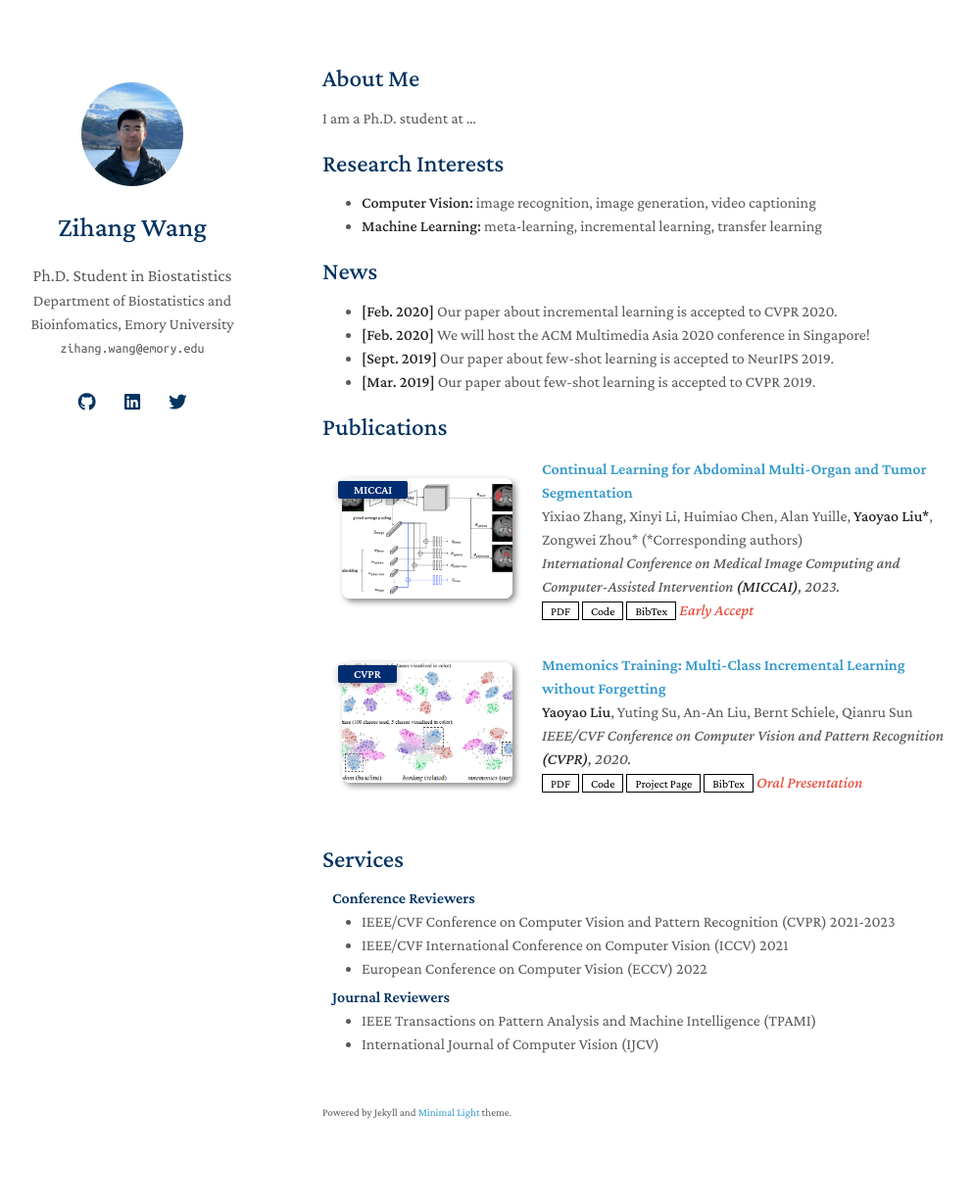
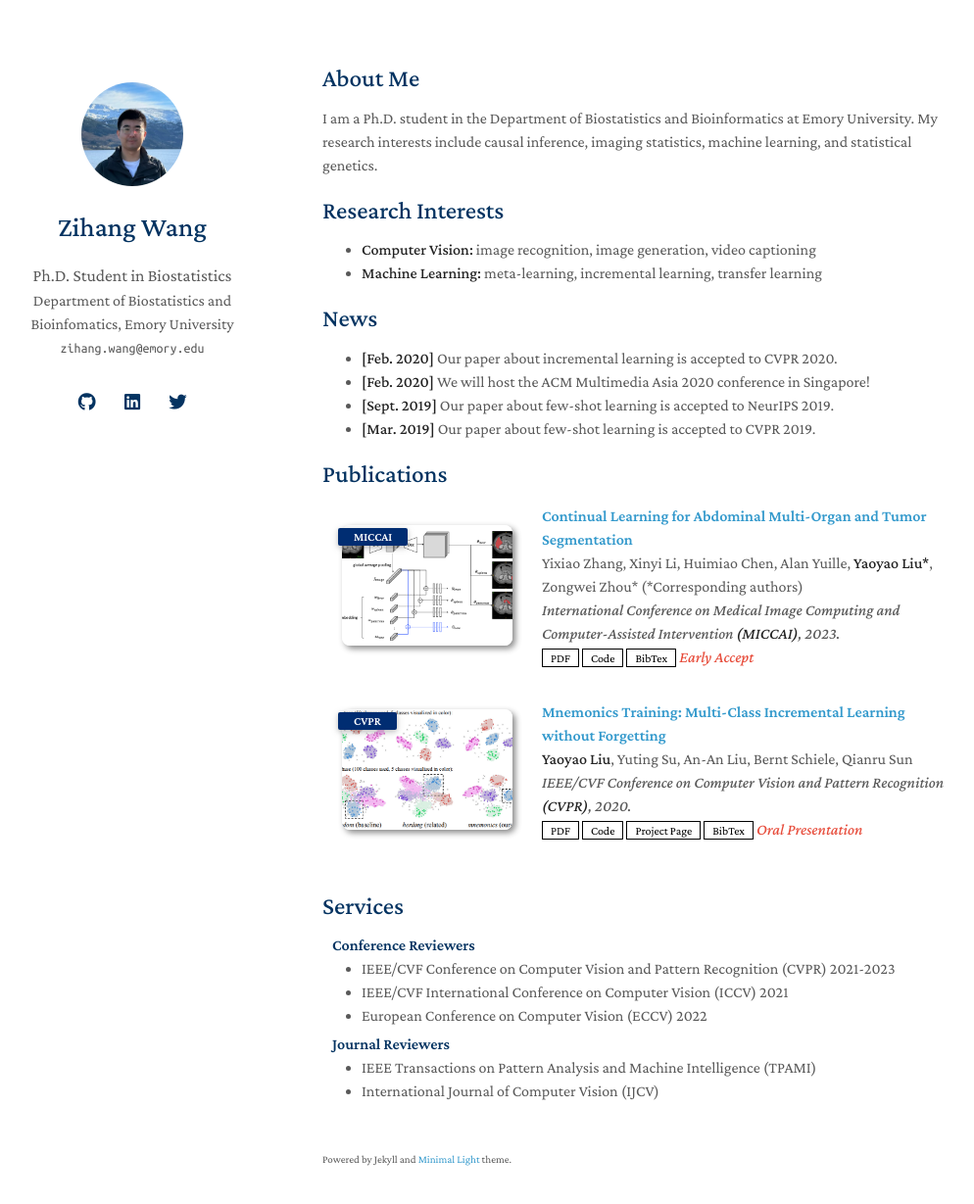
Before and after one commit to imzihangwang/imzihangwang.github.io, a Jekyll site: the page built from index.md, in a window 1280 px wide and 1264 px high. Shown: the top 1229 px of the window at 98% size, without its empty margins (141-1135 px from the left). Built offline with Jekyll 4.4.1, drawn with Linux system fonts in a browser that asks for light colours; nearby versions of some CDN libraries; a style sheet for code colours, icons or effects is not loaded; our own code applies the rules of GitHub Pages for plain Markdown files.

Commit message:
Update index.md

```diff
--- a/index.md
+++ b/index.md
@@ -4,7 +4,8 @@ layout: homepage
 
 ## About Me
 
-I am a Ph.D. student at ...
+I am a Ph.D. student in the Department of Biostatistics and Bioinformatics at Emory University.
+My research interests include causal inference, imaging statistics, machine learning, and statistical genetics.
 
 ## Research Interests
 
```
